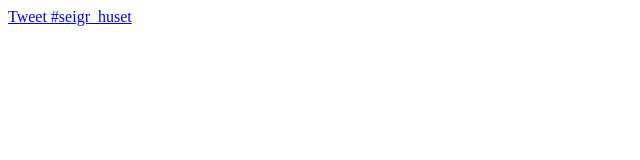
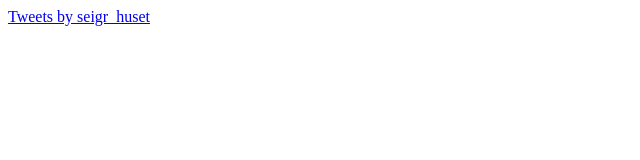
Before and after one commit to Seigr-Huset-DAO/seigr-widgets, a plain HTML site: page twitter.html in a window 1280 px wide. Shown: the full height of the page, 0-640 px from the left. Drawn offline with Linux system fonts and the light colour scheme.

Commit message:
Update twitter.html

```diff
--- a/twitter.html
+++ b/twitter.html
@@ -7,7 +7,7 @@
   </head>
 <body>
 
-  <a href="https://twitter.com/intent/tweet?button_hashtag=seigr_huset&ref_src=twsrc%5Etfw" class="twitter-hashtag-button" data-show-count="false">Tweet #seigr_huset</a>
+<a class="twitter-timeline" href="https://twitter.com/seigr_huset?ref_src=twsrc%5Etfw">Tweets by seigr_huset</a>
     <script async src="https://platform.twitter.com/widgets.js" charset="utf-8"></script>
 </body>
 </html>
```
